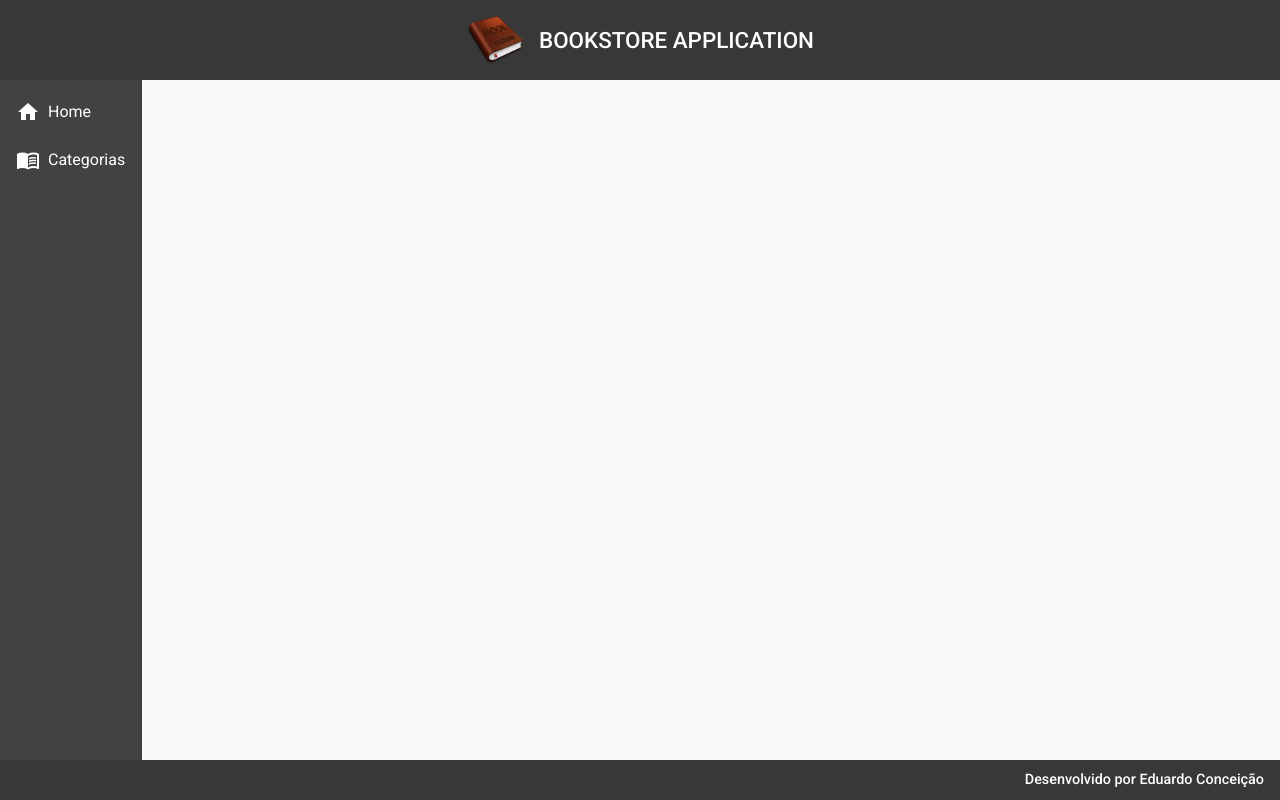
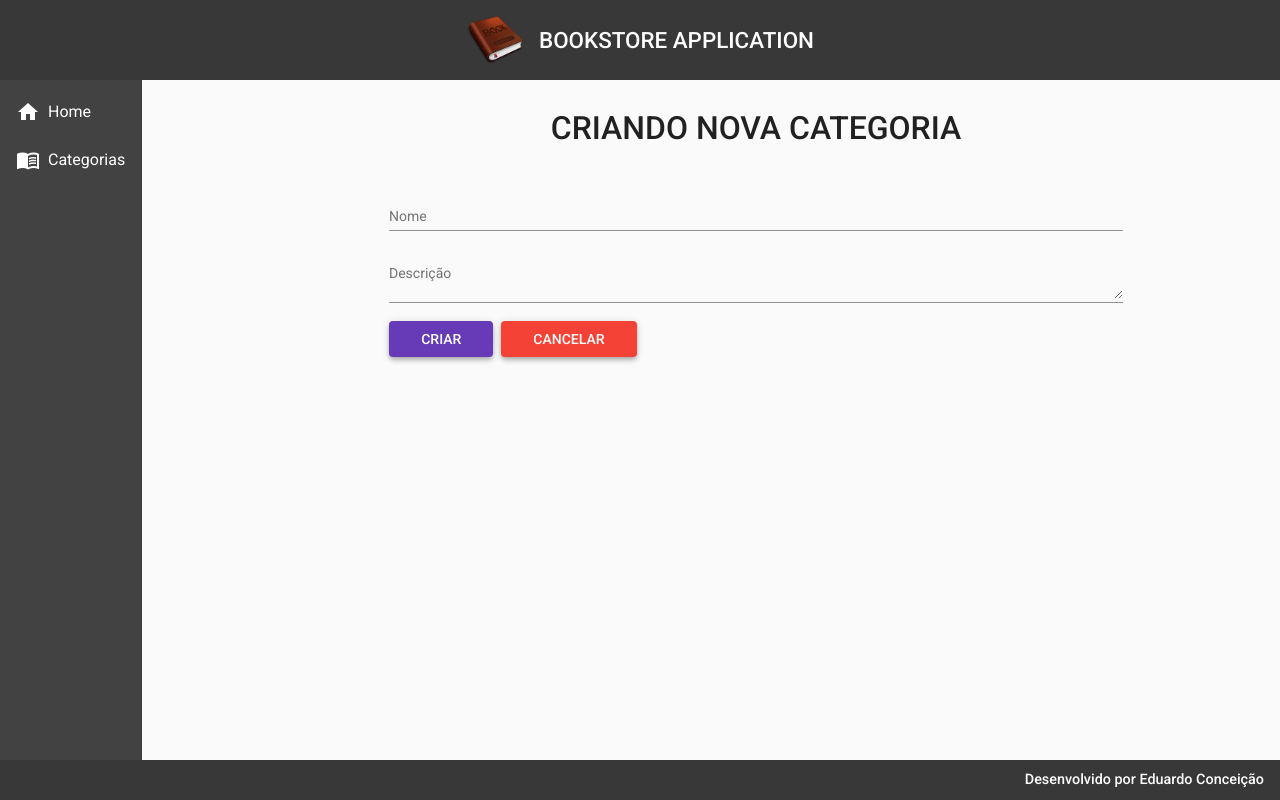
Before and after one commit to eduardoconceicao90/bookstore-front, an Angular app: page /categorias/create in a window 1280 px wide. Before the commit this address led to /. Built offline with nearby package versions, Linux system fonts and the light colour scheme.

Commit message:
Implementando o componente CATEGORIA-CREATE

```diff
--- a/src/app/app-routing.module.ts
+++ b/src/app/app-routing.module.ts
@@ -1,5 +1,6 @@
 import { NgModule } from '@angular/core';
 import { RouterModule, Routes } from '@angular/router';
+import { CategoriaCreateComponent } from './components/views/categoria/categoria-create/categoria-create.component';
 import { CategoriaReadComponent } from './components/views/categoria/categoria-read/categoria-read.component';
 import { HomeComponent } from './components/views/home/home.component';
 
@@ -11,7 +12,12 @@
   {
     path: 'categorias',
     component: CategoriaReadComponent
+  },
+  {
+    path: 'categorias/create',
+    component: CategoriaCreateComponent
   }
+
 ];
 
 @NgModule({
--- /dev/null
+++ b/src/app/components/views/categoria/categoria-create/categoria-create.component.css
@@ -0,0 +1,26 @@
+form{
+    text-align: center;
+    width: 70%;
+    margin: 2rem auto 0 auto;
+}
+
+h1 {
+    font-size: 2rem;
+    font-weight: 500;
+    margin-bottom: 3rem;
+}
+
+.form{
+    width: 100%;
+}
+
+.buttons{
+    width: 100%;
+    text-align: start;
+}
+
+button{
+    margin-right: .5rem;
+    padding-right: 2rem;
+    padding-left: 2rem;
+}
--- /dev/null
+++ b/src/app/components/views/categoria/categoria-create/categoria-create.component.html
@@ -0,0 +1,18 @@
+<form>
+    <h1>CRIANDO NOVA CATEGORIA</h1>
+
+    <mat-form-field class="form">
+        <mat-label>Nome</mat-label>
+        <input matInput [(ngModel)]="categoria.nome" type="text" name="nome" placeholder="Ex. Computação">
+    </mat-form-field>
+
+    <mat-form-field class="form">
+        <mat-label>Descrição</mat-label>
+        <textarea matInput [(ngModel)]="categoria.descricao" type="text" name="descricao" placeholder="Ex. Livros de Computação"></textarea>
+    </mat-form-field>
+
+    <div class="buttons">
+        <button class="mat-elevation-z4" (click)="create()" mat-raised-button color="primary">CRIAR</button>
+        <button class="mat-elevation-z4" (click)="cancel()" mat-raised-button color="warn">CANCELAR</button>
+    </div>
+</form>
--- /dev/null
+++ b/src/app/components/views/categoria/categoria-create/categoria-create.component.ts
@@ -0,0 +1,37 @@
+import { Component, OnInit } from '@angular/core';
+import { Router } from '@angular/router';
+import { Categoria } from '../categoria.model';
+import { CategoriaService } from '../categoria.service';
+
+@Component({
+  selector: 'app-categoria-create',
+  templateUrl: './categoria-create.component.html',
+  styleUrls: ['./categoria-create.component.css']
+})
+export class CategoriaCreateComponent implements OnInit {
+
+  categoria: Categoria = {
+    nome: '',
+    descricao: ''
+  }
+
+  constructor(private service: CategoriaService, private router: Router) { }
+
+  ngOnInit(): void {
+  }
+
+  create(): void {
+    this.service.create(this.categoria).subscribe((resposta) => {
+      this.router.navigate(['categorias']);
+      this.service.messagem('Categoria criada com sucesso!');
+    }, err => {
+      for(let i = 0; i < err.error.errors.length; i++){
+        this.service.messagem(err.error.errors[i].message);
+      }
+    });
+  }
+
+  cancel(): void {
+    this.router.navigate(['categorias'])
+  }
+}
--- a/src/app/components/views/categoria/categoria-read/categoria-read.component.html
+++ b/src/app/components/views/categoria/categoria-read/categoria-read.component.html
@@ -1,9 +1,9 @@
 <div class="content">
     <div class="title">
-        <h1>Categorias</h1>
+        <h1>CATEGORIAS</h1>
     </div>
 
-    <button class="mat-elevation-z4" mat-raised-button color="primary">NOVA CATEGORIA</button>
+    <button class="mat-elevation-z4" (click)="navegarParaCategoriaCreate()" mat-raised-button color="primary">NOVA CATEGORIA</button>
 
     <div class="mat-elevation-z4 content-table">
       <table class="table" mat-table [dataSource]="categorias">
--- a/src/app/components/views/categoria/categoria-read/categoria-read.component.ts
+++ b/src/app/components/views/categoria/categoria-read/categoria-read.component.ts
@@ -1,4 +1,5 @@
 import { Component, OnInit } from '@angular/core';
+import { Router } from '@angular/router';
 import { Categoria } from '../categoria.model';
 import { CategoriaService } from '../categoria.service';
 
@@ -13,7 +14,7 @@
 
   displayedColumns: string[] = ['id', 'nome', 'descricao', 'livros', 'acoes'];
 
-  constructor(private service: CategoriaService) { }
+  constructor(private service: CategoriaService, private router: Router) { }
 
   ngOnInit(): void {
     this.findAll();
@@ -21,8 +22,11 @@
 
   findAll() {
     this.service.findAll().subscribe(resposta => {
-      console.log(resposta)
       this.categorias = resposta;
     })
   }
+
+  navegarParaCategoriaCreate(){
+    this.router.navigate(['categorias/create']);
+  }
 }
--- a/src/app/components/views/categoria/categoria.service.ts
+++ b/src/app/components/views/categoria/categoria.service.ts
@@ -1,5 +1,6 @@
 import { HttpClient } from '@angular/common/http';
 import { Injectable } from '@angular/core';
+import { MatSnackBar } from '@angular/material/snack-bar';
 import { Observable } from 'rxjs';
 import { environment } from 'src/environments/environment';
 import { Categoria } from './categoria.model';
@@ -11,10 +12,23 @@
 
   baseUrl: String = environment.baseUrl;
 
-  constructor(private http: HttpClient) { }
+  constructor(private http: HttpClient, private _snack: MatSnackBar) { }
 
   findAll():Observable<Categoria[]> {
     const url = `${this.baseUrl}/categorias`
     return this.http.get<Categoria[]>(url);
   }
+
+  create(categoria: Categoria): Observable<Categoria>{
+    const url = `${this.baseUrl}/categorias`
+    return this.http.post<Categoria>(url, categoria);
+  }
+
+  messagem(str: String): void {
+    this._snack.open(`${str}`, 'OK', {
+      horizontalPosition: 'end',
+      verticalPosition: 'top',
+      duration: 3000
+    })
+  }
 }
--- a/src/app/components/views/home/home.component.css
+++ b/src/app/components/views/home/home.component.css
@@ -12,7 +12,7 @@
 
 .title{
     text-align: center;
-    font-size: 2rem;
+    font-size: 1.7rem;
     margin-bottom: 1.3rem;
 }
 
--- a/src/app/components/views/home/home.component.html
+++ b/src/app/components/views/home/home.component.html
@@ -1,5 +1,5 @@
 <mat-card class="home mat-elavation-z4">
-    <mat-card-title class="title">Bem-vindo!</mat-card-title>
+    <mat-card-title class="title">BEM-VINDO!</mat-card-title>
     <mat-card-subtitle class="subtitle">Sistema para exemplificar um CRUD usando Angular e Spring Boot</mat-card-subtitle>
     <img src="assets/img/books.png" width="300" height="300">
 </mat-card>
```
Also changed, not shown: src/app/app.module.ts (+12 -2 lines).
